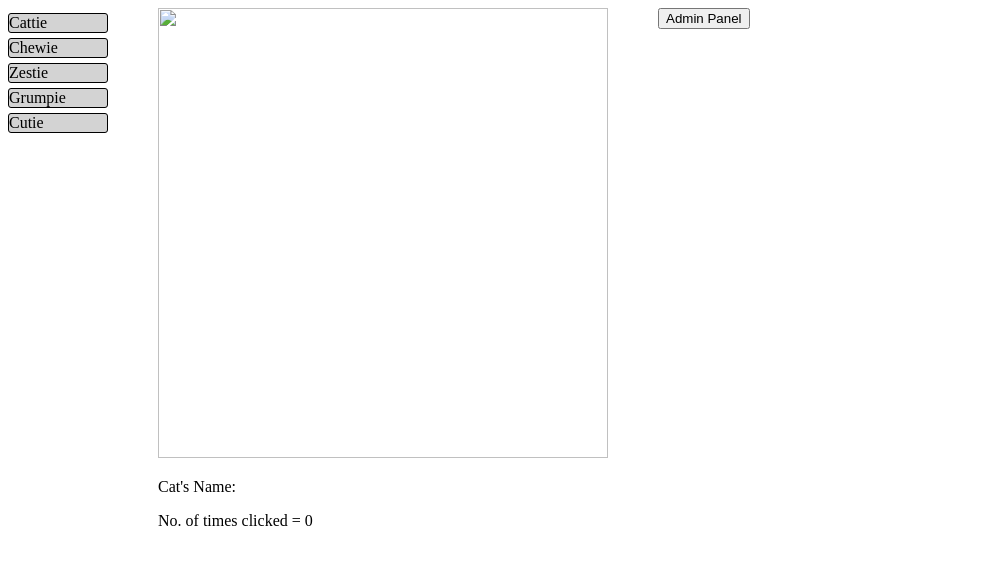
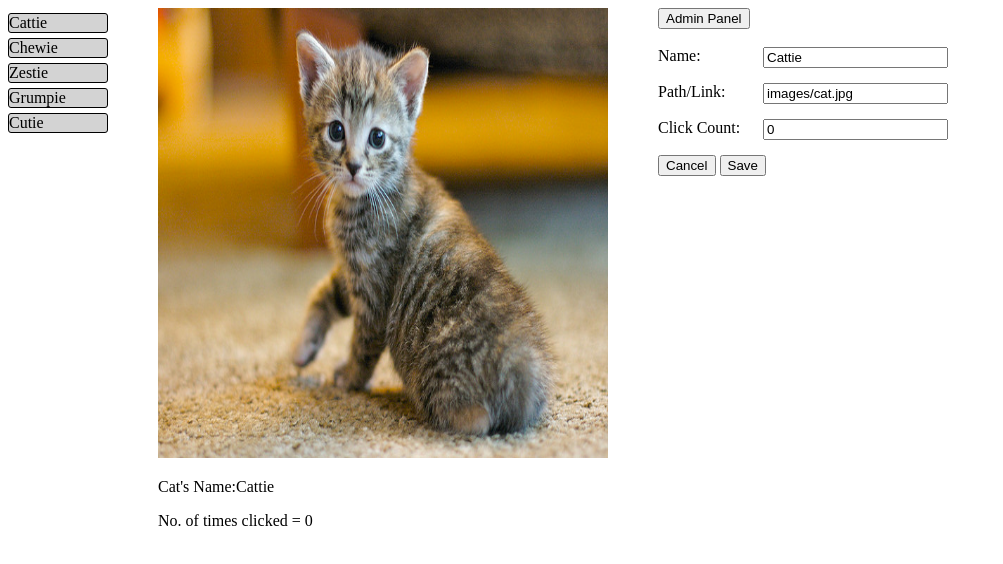
Before and after one commit to sagarkg/CatClicker, a plain HTML site: page index.html in a window 1280 px wide. Both pictures are taken after a click on the button "Admin Panel". Shown: the whole page, without its empty margins (0-1003 px from the left). Drawn offline with Linux system fonts and the light colour scheme.

Commit message:
Working adminbutton and cancel button
Working adminButton and cancel Button on appRefactored.js (MVC)
Next to work on -> Save button

```diff
--- a/appRefactored.js
+++ b/appRefactored.js
@@ -40,6 +40,7 @@ var controller = {
 
 		catListView.init();
 		catDetailView.init();
+		adminPanelView.init();
 
 	},
 
@@ -52,6 +53,12 @@ var controller = {
 		return model.currentCat;
 	},
 
+	updateCurrentCat: function(name, path, count){
+		model.currentCat.name = name;
+		model.currentCat.image = path;
+		model.currentCat.count = count;
+	},
+
 	getCats: function(){
 		return model.generateCats();
 	},
@@ -59,7 +66,10 @@ var controller = {
 	incrementCounter:function(){
 		model.currentCat.incrementCount();
 		catDetailView.render(model.currentCat);
-	}
+		adminPanelView.render(model.currentCat);
+	},
+
+	adminView: false,
 
 };
 
@@ -118,4 +128,57 @@ var catDetailView = {
 
 };
 
+
+var adminPanelView = {
+
+	init: function(){
+		//Admin Fields
+		this.imageCatName = document.getElementById("admin_cat_name");
+		this.imageCatPath= document.getElementById("admin_path");
+		this.imageCatCount= document.getElementById("admin_count");
+
+		//Admin Buttons
+		this.adminButton = document.getElementById("admin_button");
+		adminArea = document.getElementById("admin_area");
+		this.saveButton = document.getElementById("save");
+		this.cancelButton = document.getElementById("cancel");
+
+
+		var cat = controller.getCurrentCat();
+
+
+		this.adminButton.addEventListener('click', function(){
+			if (controller.adminView == false){
+				adminArea.style.display = "block";
+				adminPanelView.render(cat);
+				controller.adminView = true;
+			}else{
+				adminArea.style.display = "none";
+				controller.adminView = false;
+
+			}
+		});
+
+		this.cancelButton.addEventListener('click', function(){
+			adminArea.style.display = "none";
+			controller.adminView = false;
+
+		});
+
+		this.saveButton.addEventListener('click', function(){
+
+
+		});
+
+	},
+
+	render: function(cat) {
+		this.imageCatName.value = cat.name;
+		this.imageCatPath.value = cat.image;
+		this.imageCatCount.value = cat.count;
+
+	}
+
+};
+
 controller.init();
--- a/index.html
+++ b/index.html
@@ -50,7 +50,7 @@
 
 	</div>
 
-	<script type="text/javascript" src="app.js"></script>
+	<script type="text/javascript" src="appRefactored.js"></script>
 
 </body>
 </html>
```
